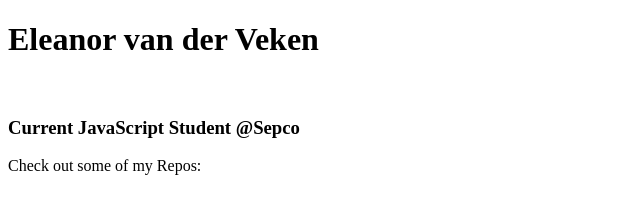
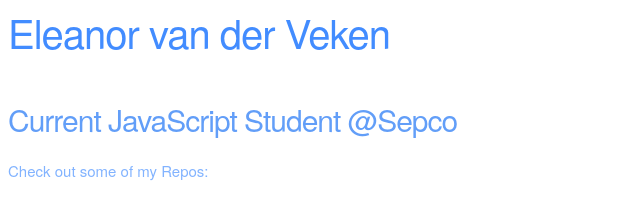
Before and after one commit to EdenRefined/EdenRefined.github.io, a plain HTML site: page index.html in a window 1280 px wide. Shown: the whole page, without its empty margins (0-640 px from the left). Drawn offline with Linux system fonts and the light colour scheme.

Commit message:
connected index to css

```diff
--- a/index.html
+++ b/index.html
@@ -1,7 +1,9 @@
 <!DOCTYPE html>
 <html lang="en-US">
+
 <head>
 <title>EdenRefined</title>
+<link rel="stylesheet" type="text/css" href="EdenRefined.github.io/style.css" media="screen" />
 </head>
 <body>
 
```
